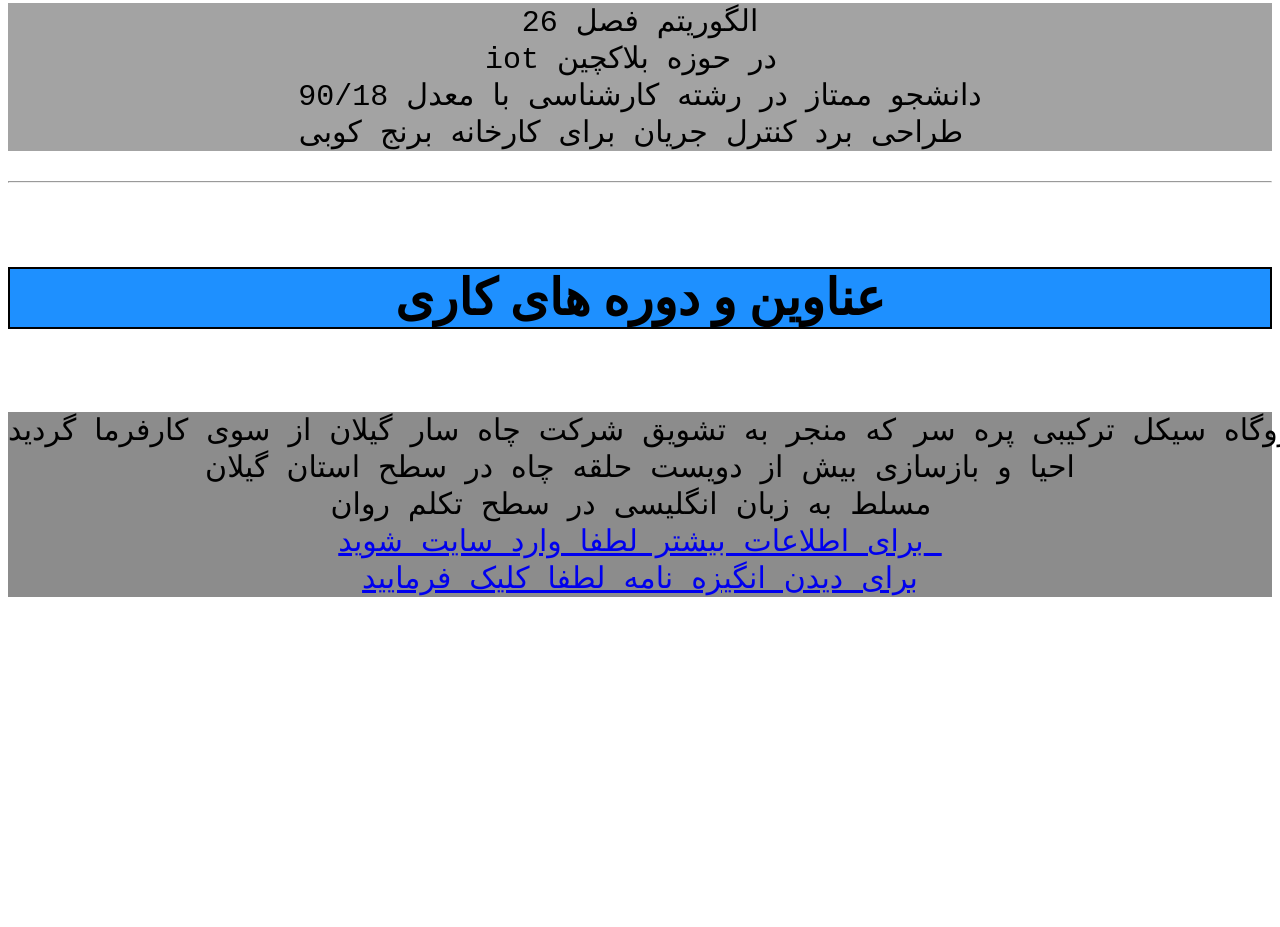
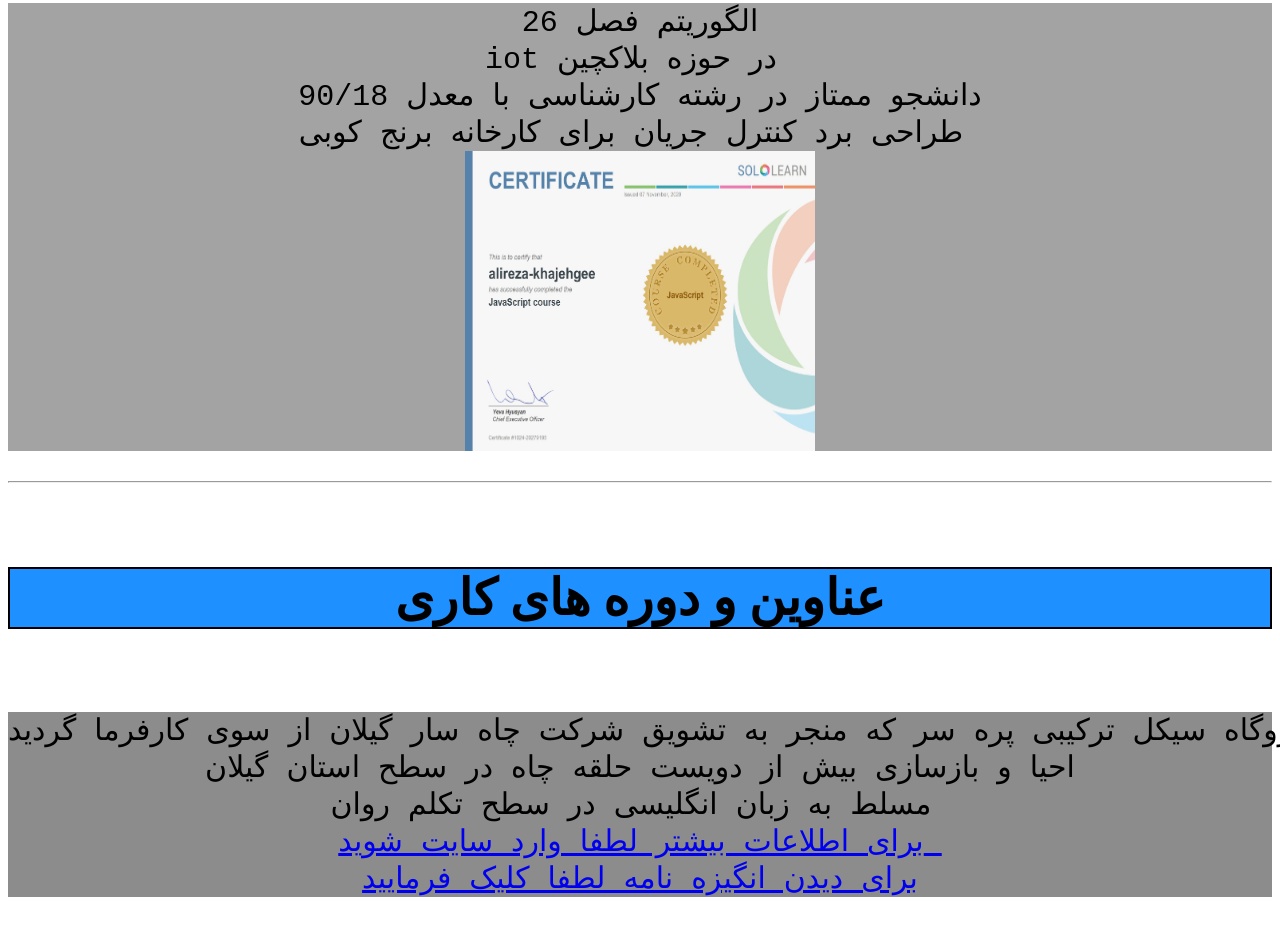
Before and after one commit to alireza-khajehgee/khajehgee-resume, a plain HTML site: page index.html in a window 1280 px wide. Shown: the part 1578-2505 px from the top of the page. Before the commit the page ends 2205 px from the top, so only its background shows below. Drawn offline with Linux system fonts and the light colour scheme.

Commit message:
Update index.html

```diff
--- a/index.html
+++ b/index.html
@@ -41,6 +41,7 @@
 iot در حوزه بلاکچین
 دانشجو ممتاز در رشته کارشناسی با معدل 90/18
 طراحی برد کنترل جریان برای کارخانه برنج کوبی
+<img src="ali-khajehgee.jpg" alt="my picture" height=300 width=350  >
 </pre>
 <hr>
 <h5 style="background-color:dodgerblue;border:2px solid black;font-size:50px;text-align:center;">عناوین و دوره های کاری </h5>
```
